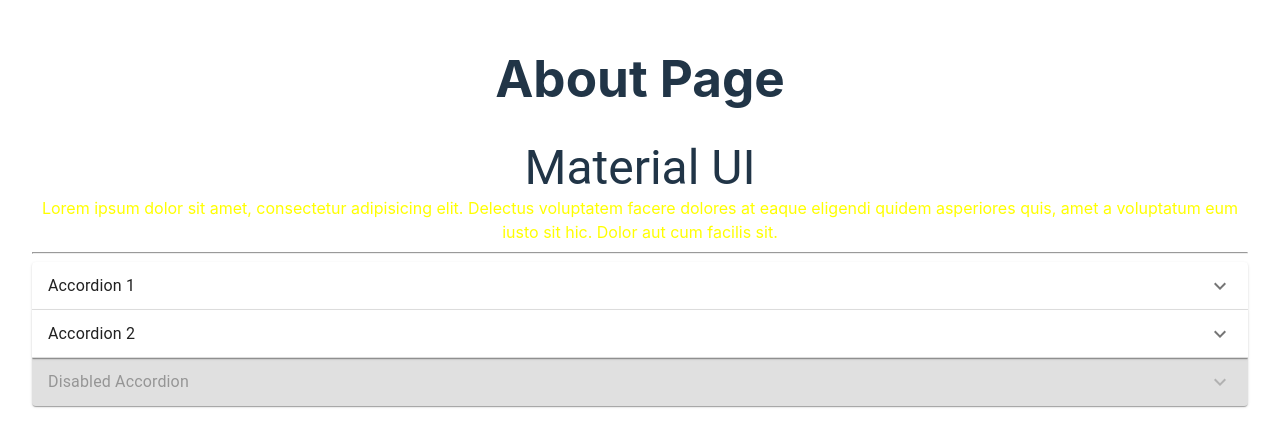
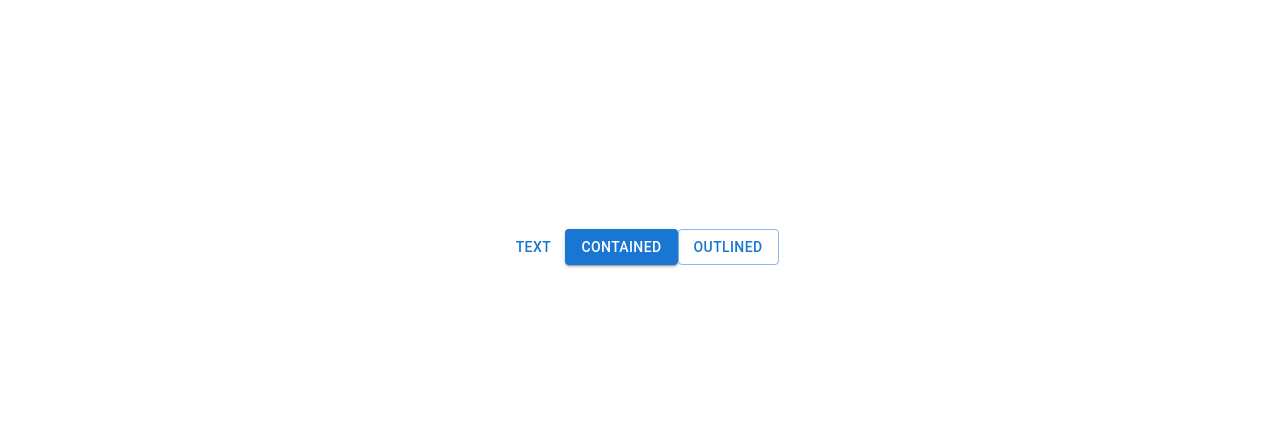
Before and after one commit to phyoko72/react-test-app, a React (Vite) app: page / in a window 1280 px wide. Shown: the part 189-636 px from the top of the page. Built offline with nearby package versions, Linux system fonts and the light colour scheme.

Commit message:
1st@secondary

```diff
--- /dev/null
+++ b/components/Secondary.jsx
@@ -0,0 +1,16 @@
+import {Button, Typography} from "@mui/material"
+
+const Secondary = () => {
+    return (
+        <>
+            <Typography variant="h2" component={"h2"} color="white">
+                This is Secondary Branch
+            </Typography>
+            <Button variant="text">Text</Button>
+            <Button variant="contained">Contained</Button>
+            <Button variant="outlined">Outlined</Button>
+        </>
+    )
+}
+
+export default Secondary
--- a/src/main.jsx
+++ b/src/main.jsx
@@ -1,12 +1,14 @@
 import React from "react"
 import ReactDOM from "react-dom/client"
 import About from "../components/about"
+import Secondary from "../components/Secondary"
 import App from "./App"
 import "./index.css"
 
 ReactDOM.createRoot(document.getElementById("root")).render(
     <React.StrictMode>
         {/* <App /> */}
-        <About />
+        {/* <About /> */}
+        <Secondary />
     </React.StrictMode>
 )
```
